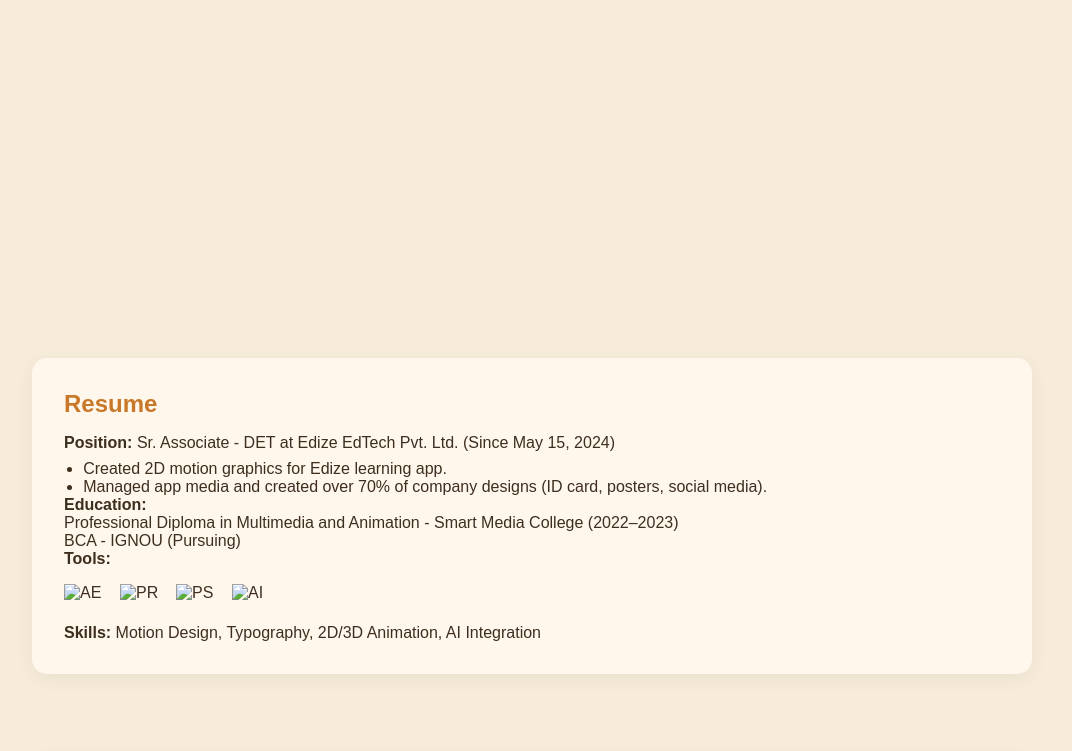
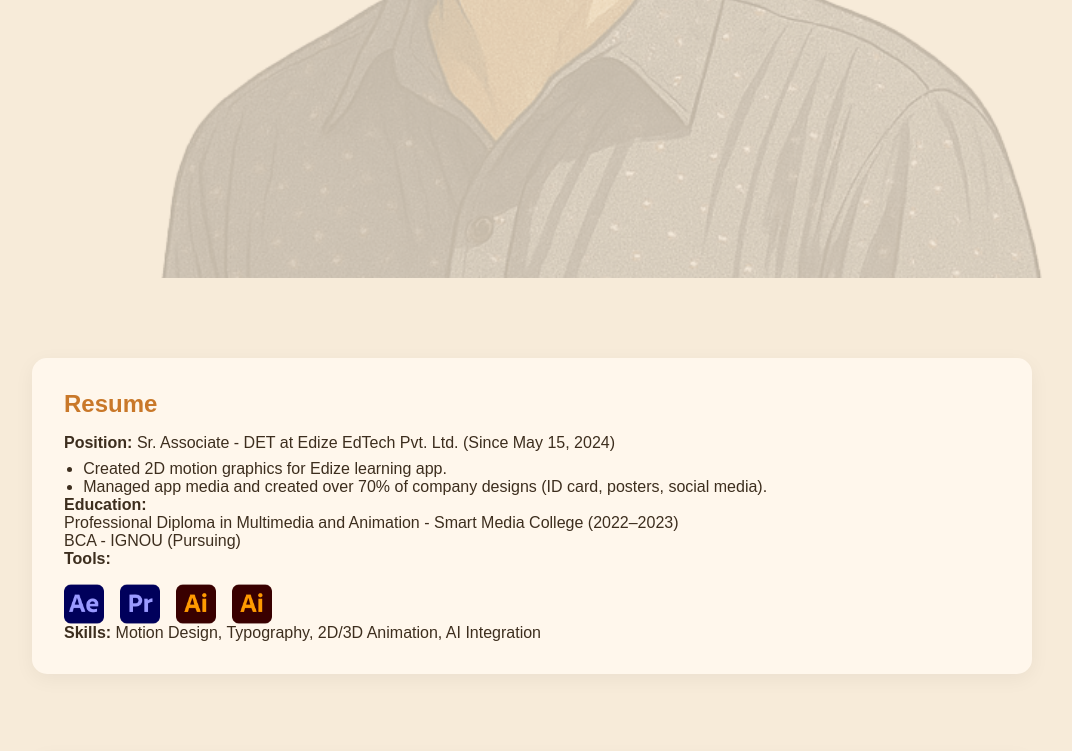
Before and after one commit to Ashif-M/Ashif-Portfolio, a plain HTML site: page index.html in a window 1280 px wide. Shown: the part 522-1273 px from the top of the page, without its empty margins (108-1180 px from the left). Drawn offline with Linux system fonts and the light colour scheme.

Commit message:
index.html

```diff
--- a/index.html
+++ b/index.html
@@ -24,7 +24,7 @@
       left: 0;
       width: 100%;
       height: 100vh;
-      background: url('./Image/Ashif_Vector.png') center/cover no-repeat;
+      background: url('Ashif_Vector.png') center/cover no-repeat;
       z-index: -1;
       opacity: 0.25;
     }
@@ -193,10 +193,10 @@
       BCA - IGNOU (Pursuing)</p>
     <p><strong>Tools:</strong></p>
     <div class="tools">
-      <img src="./Image/after-effects.png" alt="AE">
-      <img src="./Image/premiere-pro.png" alt="PR">
-      <img src="./Image/illustrator.png" alt="PS">
-      <img src="./Image/illustrator.png" alt="AI">
+      <img src="after-effects.png" alt="AE">
+      <img src="premiere-pro.png" alt="PR">
+      <img src="illustrator.png" alt="PS">
+      <img src="illustrator.png" alt="AI">
     </div>
     <p><strong>Skills:</strong> Motion Design, Typography, 2D/3D Animation, AI Integration</p>
   </section>
```
